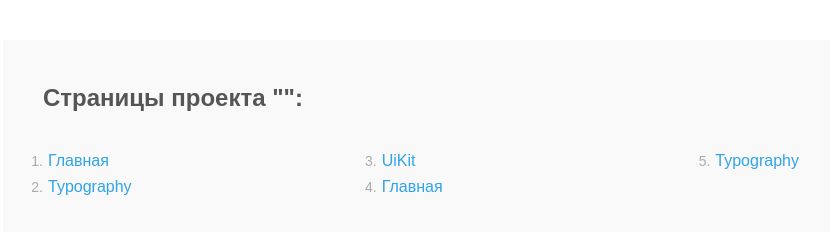
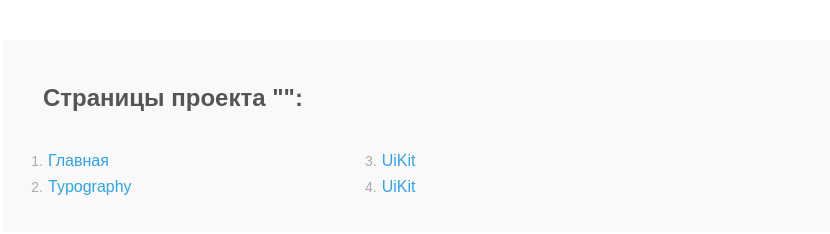
Before and after one commit to azica/liconka.github.io, a plain HTML site: page index.html in a window 1280 px wide. Shown: the whole page, without its empty margins (117-947 px from the left). Drawn offline with Linux system fonts and the light colour scheme.

Commit message:
Update index.html

```diff
--- a/index.html
+++ b/index.html
@@ -20,8 +20,7 @@
         <li><a class="done" href="main.html" target="_blank">Главная</a></li>
         <li><a class="done" href="typography.html" target="_blank">Typography</a></li>
         <li><a class="done" href="uikit.html" target="_blank">UiKit</a></li>
-        <li><a class="done" href="main.html" target="_blank">Главная</a></li>
-        <li><a class="done" href="typography.html" target="_blank">Typography</a></li>
+          <li><a class="done" href="uikit.html" target="_blank">UiKit</a></li>
 
 
 
```
